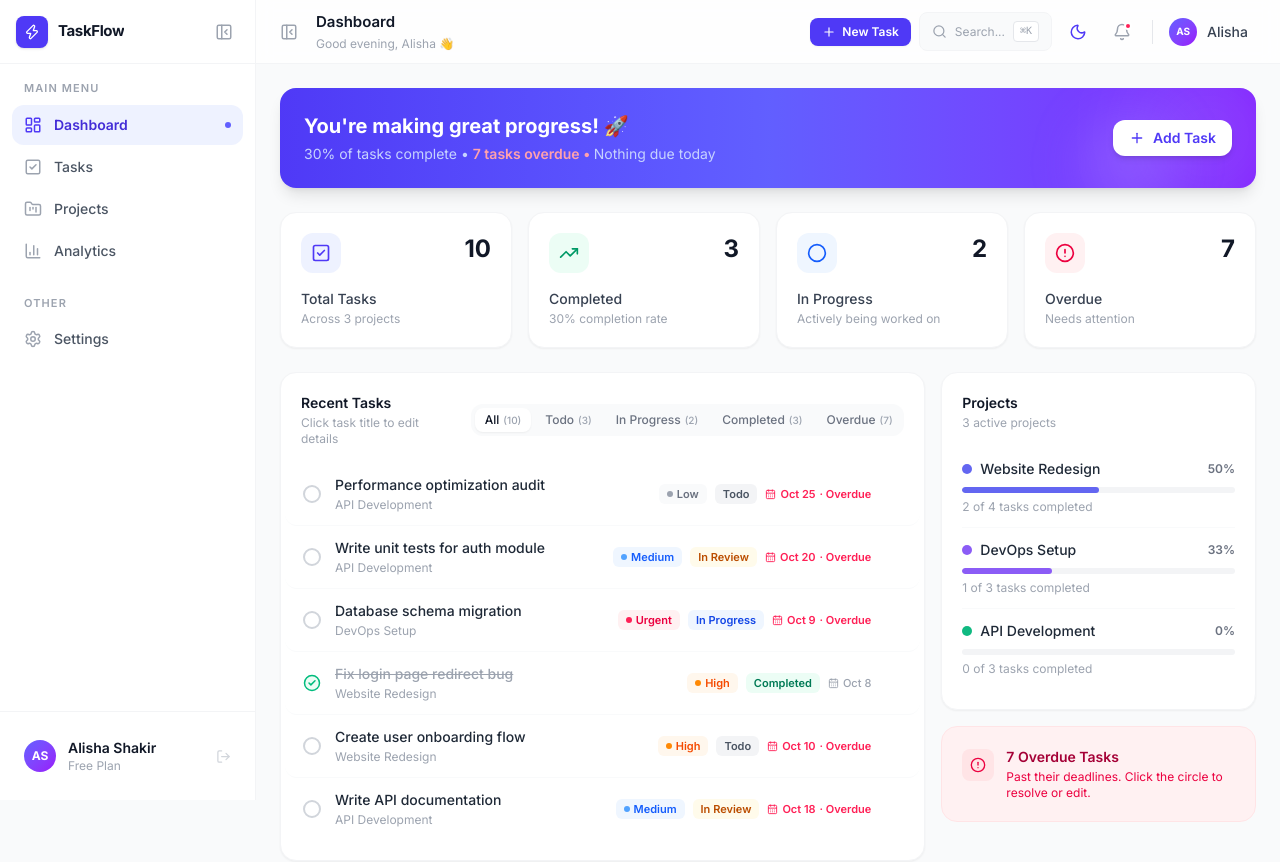
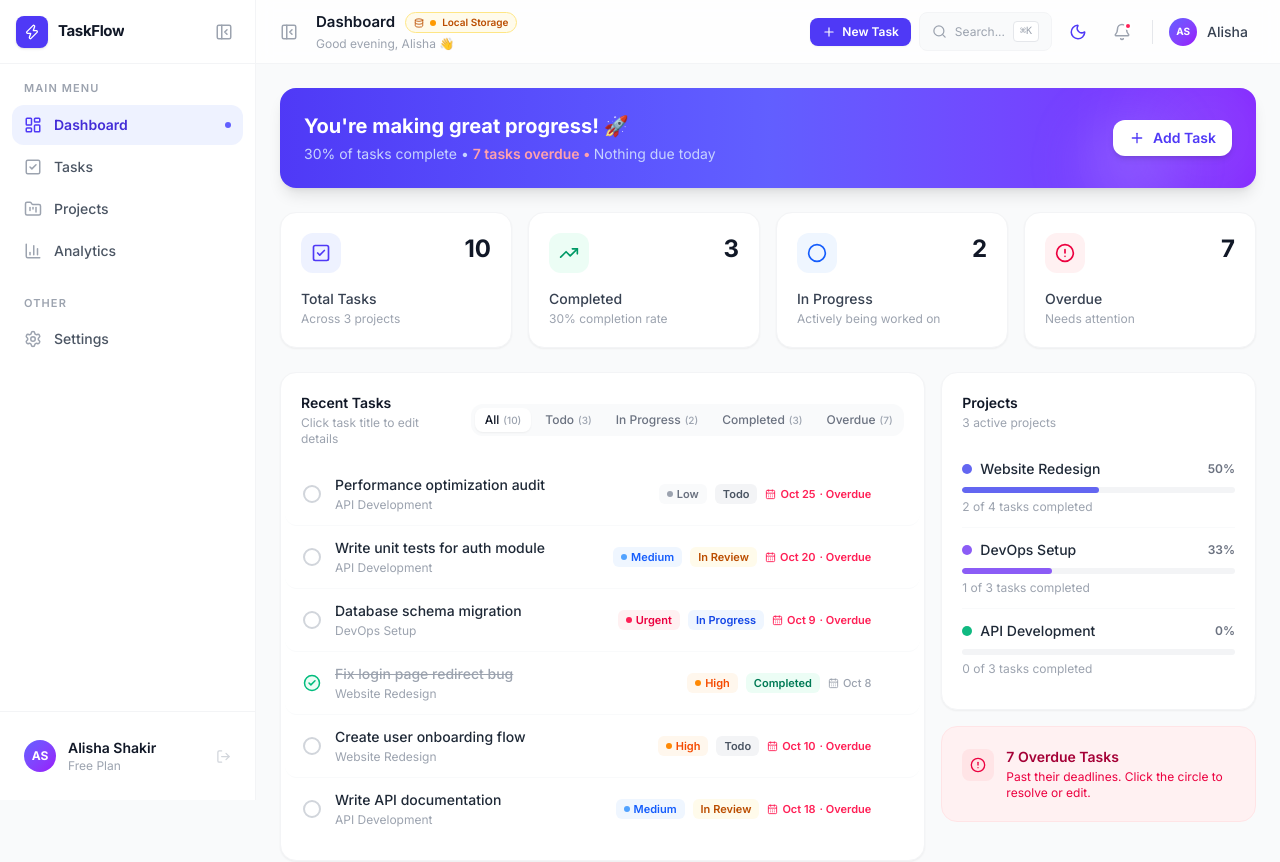
Before and after one commit to alisha4767/TaskFlow, a React (Vite) app: page / in a window 1280 px wide. Shown: the top 862 px of the page. Built offline with nearby package versions, Linux system fonts and the light colour scheme.

Commit message:
feat(topbar): add SQLite DB connection status indicator in Topbar

```diff
--- a/src/components/layout/Topbar.jsx
+++ b/src/components/layout/Topbar.jsx
@@ -1,9 +1,9 @@
 // Topbar.jsx
 // The fixed top navigation bar of TaskFlow.
-// It shows the current page title, search, notifications, theme toggle, and user info.
+// It shows the current page title, search, backend status, notifications, theme toggle, and user info.
 
 import { useState } from 'react'
-import { Search, Bell, Sun, Moon, Plus, PanelLeftOpen, PanelLeftClose } from 'lucide-react'
+import { Search, Bell, Sun, Moon, Plus, PanelLeftOpen, PanelLeftClose, Database } from 'lucide-react'
 
 // ─────────────────────────────────────────────────────────────────────────────
 // COMPONENT: Topbar
@@ -16,6 +16,7 @@ import { Search, Bell, Sun, Moon, Plus, PanelLeftOpen, PanelLeftClose } from 'lu
 //   onOpenCommandPalette  → function: callback to open the Ctrl+K command palette
 //   theme                 → string: 'light' | 'dark' | 'system'
 //   onToggleTheme         → function: callback to toggle dark / light mode
+//   isBackendConnected    → boolean: whether connected to Express/SQLite API
 // ─────────────────────────────────────────────────────────────────────────────
 function Topbar({
   pageTitle,
@@ -25,6 +26,7 @@ function Topbar({
   onOpenCommandPalette,
   theme = 'light',
   onToggleTheme,
+  isBackendConnected = false,
 }) {
   // Compute a time-of-day greeting using a lazy state initializer
   const [greeting] = useState(() => {
@@ -39,7 +41,7 @@ function Topbar({
   return (
     <header className="h-16 bg-white/80 dark:bg-gray-900/80 backdrop-blur-sm border-b border-gray-100 dark:border-gray-800 sticky top-0 z-10 flex items-center justify-between px-6 shrink-0 transition-colors duration-200">
 
-      {/* ── Left Side: Toggle & Page Title ─────────────────────────── */}
+      {/* ── Left Side: Toggle, Page Title & Backend Status ──────────── */}
       <div className="flex items-center gap-3">
         {onToggleSidebar && (
           <button
@@ -52,9 +54,30 @@ function Topbar({
           </button>
         )}
         <div>
-          <h1 className="text-[15px] font-semibold text-gray-900 dark:text-white">
-            {pageTitle || 'Dashboard'}
-          </h1>
+          <div className="flex items-center gap-2.5">
+            <h1 className="text-[15px] font-semibold text-gray-900 dark:text-white">
+              {pageTitle || 'Dashboard'}
+            </h1>
+
+            {/* Backend connection status pill */}
+            <span
+              className={`hidden md:inline-flex items-center gap-1.5 px-2 py-0.5 rounded-full text-[10px] font-semibold border ${
+                isBackendConnected
+                  ? 'bg-emerald-50 dark:bg-emerald-950/60 text-emerald-700 dark:text-emerald-300 border-emerald-200 dark:border-emerald-800'
+                  : 'bg-amber-50 dark:bg-amber-950/60 text-amber-700 dark:text-amber-300 border-amber-200 dark:border-amber-800'
+              }`}
+              title={isBackendConnected ? 'Connected to SQLite REST API' : 'Running in LocalStorage fallback mode'}
+            >
+              <Database size={10} />
+              <span
+                className={`w-1.5 h-1.5 rounded-full ${
+                  isBackendConnected ? 'bg-emerald-500 animate-pulse' : 'bg-amber-500'
+                }`}
+              />
+              <span>{isBackendConnected ? 'SQLite DB' : 'Local Storage'}</span>
+            </span>
+          </div>
+
           <p className="text-xs text-gray-400 dark:text-gray-500 mt-0.5">
             {greeting}, Alisha 👋
           </p>
```
